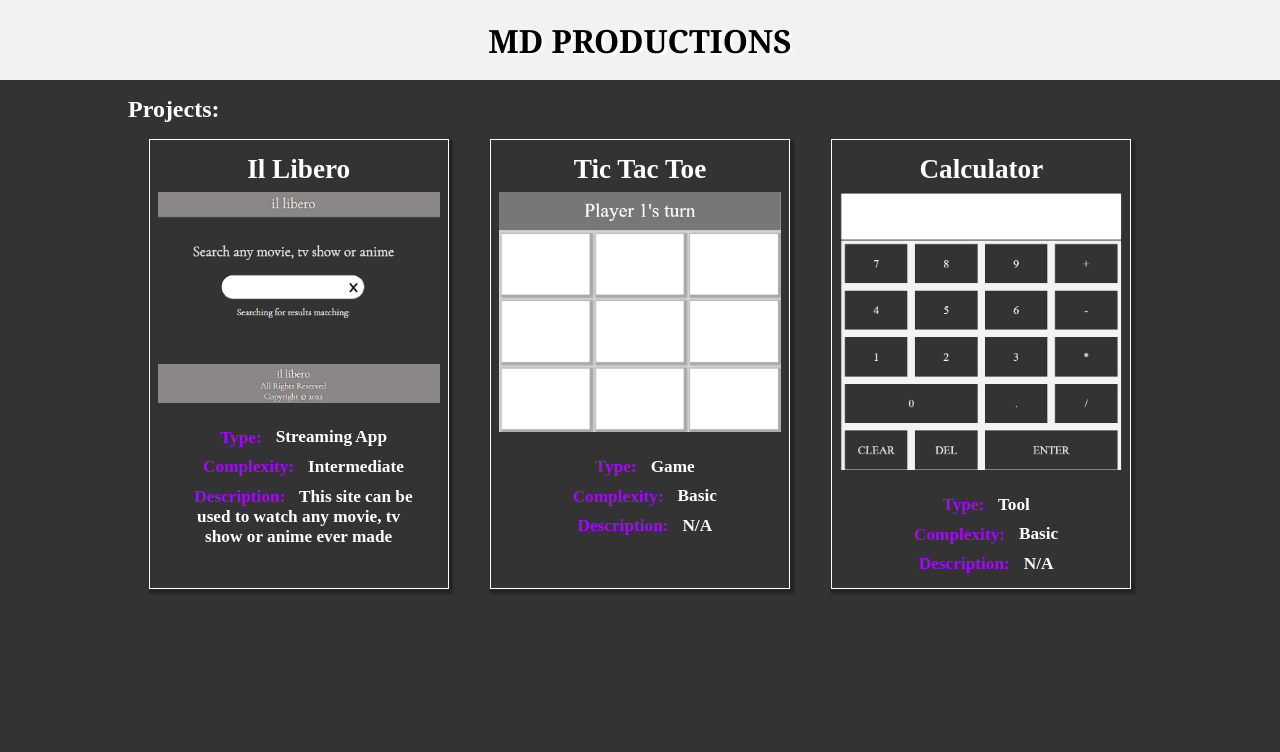
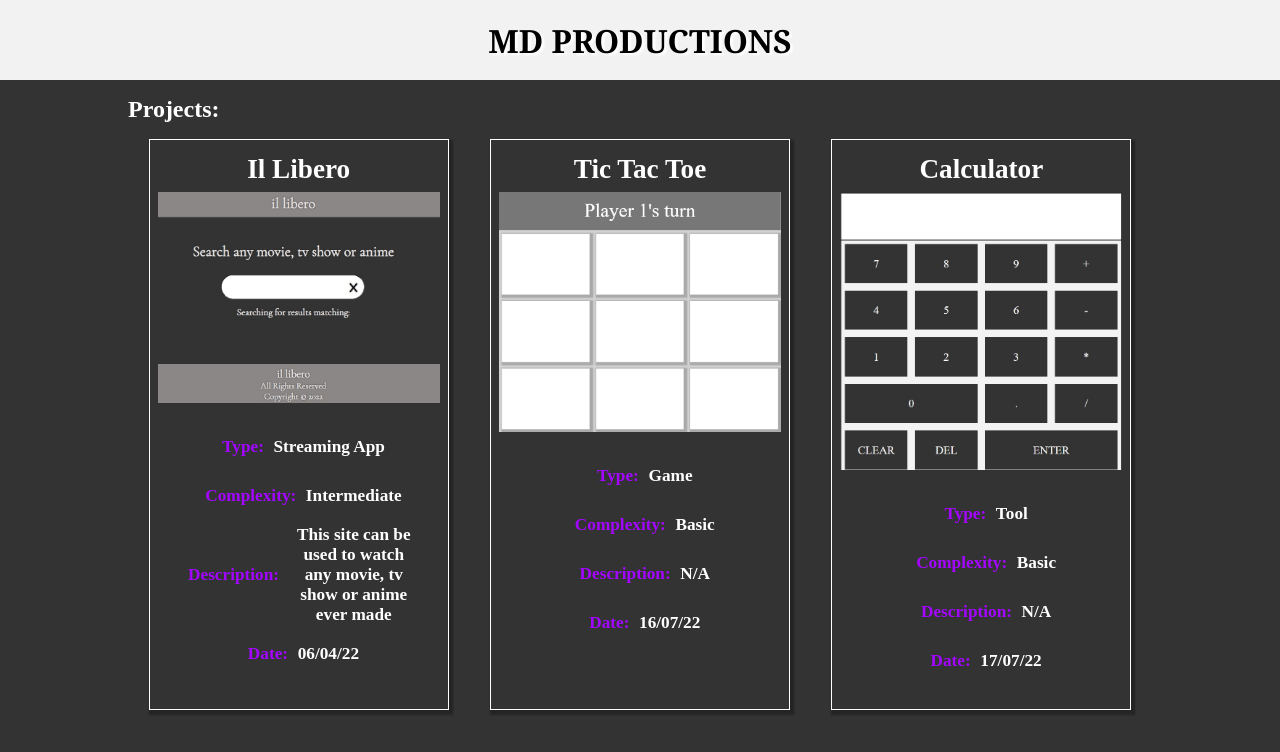
Before and after one commit to maxamed98/md98, a React (Create React App) app: page / in a window 1280 px wide. Shown: the top 752 px of the page. Built offline with nearby package versions, Linux system fonts and the light colour scheme.

Commit message:
date field added to app info

```diff
--- a/src/App.css
+++ b/src/App.css
@@ -58,7 +58,7 @@ span{
   border:1px solid #fff;
   margin:1rem;
   width:300px;
-  height:450px;
+  height:auto;
   box-shadow: 1px 2px 3px 1px rgba(0,0,0,0.7);
   box-shadow: 2px 3px 2px 2px rgba(0,0,0,0.3);
   padding:0.5rem;
@@ -82,6 +82,9 @@ img{
 
 .app-info h5{
   padding:0.3rem;
+  display: flex;
+  align-items: center;
+  justify-content: center;
 }
 
 
--- a/src/App.js
+++ b/src/App.js
@@ -12,6 +12,7 @@ function App() {
       url: "http://il-libero.com",
       desc: "This site can be used to watch any movie, tv show or anime ever made",
       image: illibero,
+      date: "06/04/22",
     },
     {
       name: "Tic Tac Toe",
@@ -20,6 +21,7 @@ function App() {
       url: "http://md98-ttt.netlify.app",
       desc: "N/A",
       image: ttt,
+      date: "16/07/22",
     },
     {
       name: "Calculator",
@@ -28,6 +30,7 @@ function App() {
       url: "http://md98-calculator.netlify.app",
       desc: "N/A",
       image: calculator,
+      date: "17/07/22",
     },
   ];
 
@@ -56,6 +59,9 @@ function App() {
                   <h5>
                     <span>Description:</span> {app.desc}
                   </h5>
+                  <h5>
+                    <span>Date:</span> {app.date}
+                  </h5>
                 </div>
               </div>
             </a>
```
